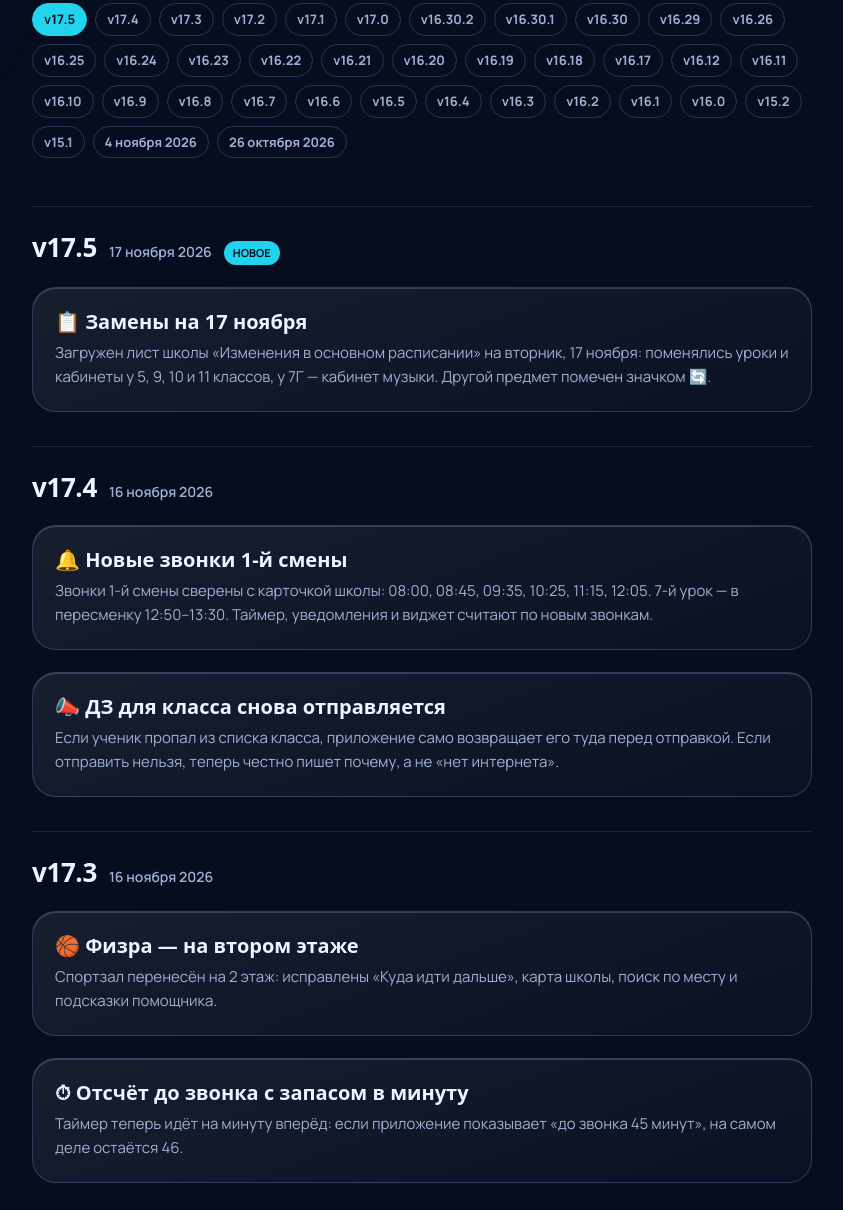
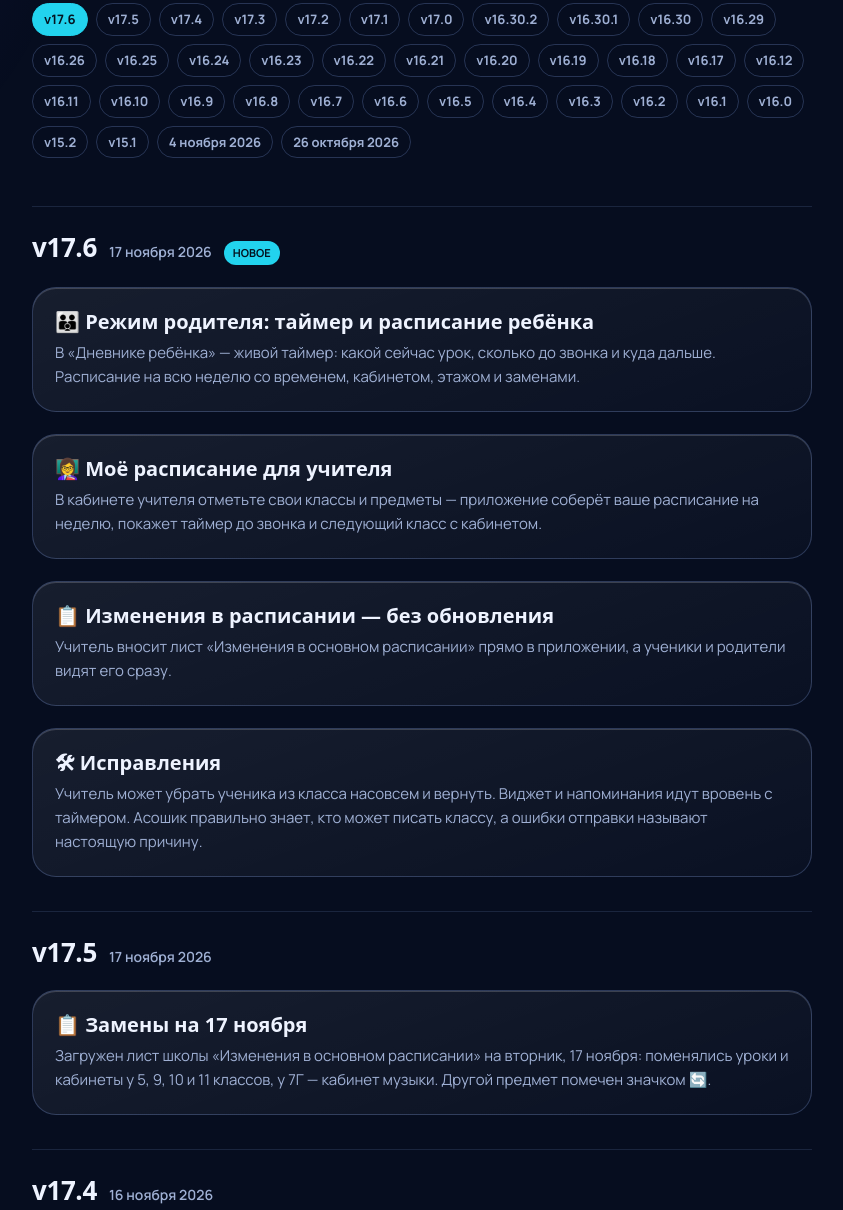
Before and after one commit to kafeevbogdan347-ui/asosh-timer-site, a plain HTML site: page updates/index.html in a window 1280 px wide. Shown: the part 337-1547 px from the top of the page, without its empty margins (218-1061 px from the left). Drawn offline with Linux system fonts and the light colour scheme; a web font is replaced by a local one.

Commit message:
Обновления: v17.6
Co-Authored-By: Claude Opus 5.5 <noreply@anthropic.com>
Claude-Session: https://claude.ai/code/session_01AqTnUSFQELoASavh24haQy

```diff
--- a/updates/index.html
+++ b/updates/index.html
@@ -65,7 +65,7 @@
       </a>
       <nav class="nav-links" aria-label="Разделы">
         <a href="../#features">Возможности</a>
-        <a href="#v17-5">Последнее</a>
+        <a href="#v17-6">Последнее</a>
         <a href="#history">История</a>
       </nav>
       <a class="btn btn-small" href="../#download">Установить</a>
@@ -77,10 +77,30 @@
       <div class="upd-hero">
         <h1>Обновления</h1>
         <p>Что нового в АСОШ Таймер — подробно о каждой версии: новые функции и все исправленные баги. В приложении это окно «Что нового» с кнопкой «Подробнее».</p>
-        <nav class="toc" aria-label="Версии"><a href="#v17-5">v17.5</a><a href="#v17-4">v17.4</a><a href="#v17-3">v17.3</a><a href="#v17-2">v17.2</a><a href="#v17-1">v17.1</a><a href="#v17-0">v17.0</a><a href="#v16-30.2">v16.30.2</a><a href="#v16-30.1">v16.30.1</a><a href="#v16-30">v16.30</a><a href="#v16-29">v16.29</a><a href="#v16-26">v16.26</a><a href="#v16-25">v16.25</a><a href="#v16-24">v16.24</a><a href="#v16-23">v16.23</a><a href="#v16-22">v16.22</a><a href="#v16-21">v16.21</a><a href="#v16-20">v16.20</a><a href="#v16-19">v16.19</a><a href="#v16-18">v16.18</a><a href="#v16-17">v16.17</a><a href="#v16-12">v16.12</a><a href="#v16-11">v16.11</a><a href="#v16-10">v16.10</a><a href="#v16-9">v16.9</a><a href="#v16-8">v16.8</a><a href="#v16-7">v16.7</a><a href="#v16-6">v16.6</a><a href="#v16-5">v16.5</a><a href="#v16-4">v16.4</a><a href="#v16-3">v16.3</a><a href="#v16-2">v16.2</a><a href="#v16-1">v16.1</a><a href="#v16-0">v16.0</a><a href="#v15-2">v15.2</a><a href="#v15-1">v15.1</a><a href="#4-ноября-2026">4 ноября 2026</a><a href="#26-октября-2026">26 октября 2026</a></nav>
+        <nav class="toc" aria-label="Версии"><a href="#v17-6">v17.6</a><a href="#v17-5">v17.5</a><a href="#v17-4">v17.4</a><a href="#v17-3">v17.3</a><a href="#v17-2">v17.2</a><a href="#v17-1">v17.1</a><a href="#v17-0">v17.0</a><a href="#v16-30.2">v16.30.2</a><a href="#v16-30.1">v16.30.1</a><a href="#v16-30">v16.30</a><a href="#v16-29">v16.29</a><a href="#v16-26">v16.26</a><a href="#v16-25">v16.25</a><a href="#v16-24">v16.24</a><a href="#v16-23">v16.23</a><a href="#v16-22">v16.22</a><a href="#v16-21">v16.21</a><a href="#v16-20">v16.20</a><a href="#v16-19">v16.19</a><a href="#v16-18">v16.18</a><a href="#v16-17">v16.17</a><a href="#v16-12">v16.12</a><a href="#v16-11">v16.11</a><a href="#v16-10">v16.10</a><a href="#v16-9">v16.9</a><a href="#v16-8">v16.8</a><a href="#v16-7">v16.7</a><a href="#v16-6">v16.6</a><a href="#v16-5">v16.5</a><a href="#v16-4">v16.4</a><a href="#v16-3">v16.3</a><a href="#v16-2">v16.2</a><a href="#v16-1">v16.1</a><a href="#v16-0">v16.0</a><a href="#v15-2">v15.2</a><a href="#v15-1">v15.1</a><a href="#4-ноября-2026">4 ноября 2026</a><a href="#26-октября-2026">26 октября 2026</a></nav>
       </div>
-<section class="rel" id="v17-5">
-        <div class="rel-head"><h2>v17.5</h2><span class="date">17 ноября 2026</span><span class="badge">НОВОЕ</span></div>
+<section class="rel" id="v17-6">
+        <div class="rel-head"><h2>v17.6</h2><span class="date">17 ноября 2026</span><span class="badge">НОВОЕ</span></div>
+        <div class="feature">
+          <h3>👪 Режим родителя: таймер и расписание ребёнка</h3>
+          <p>В «Дневнике ребёнка» — живой таймер: какой сейчас урок, сколько до звонка и куда дальше. Расписание на всю неделю со временем, кабинетом, этажом и заменами.</p>
+        </div>
+        <div class="feature">
+          <h3>👩‍🏫 Моё расписание для учителя</h3>
+          <p>В кабинете учителя отметьте свои классы и предметы — приложение соберёт ваше расписание на неделю, покажет таймер до звонка и следующий класс с кабинетом.</p>
+        </div>
+        <div class="feature">
+          <h3>📋 Изменения в расписании — без обновления</h3>
+          <p>Учитель вносит лист «Изменения в основном расписании» прямо в приложении, а ученики и родители видят его сразу.</p>
+        </div>
+        <div class="feature">
+          <h3>🛠 Исправления</h3>
+          <p>Учитель может убрать ученика из класса насовсем и вернуть. Виджет и напоминания идут вровень с таймером. Асошик правильно знает, кто может писать классу, а ошибки отправки называют настоящую причину.</p>
+        </div>
+      </section>
+
+      <section class="rel" id="v17-5">
+        <div class="rel-head"><h2>v17.5</h2><span class="date">17 ноября 2026</span></div>
         <div class="feature">
           <h3>📋 Замены на 17 ноября</h3>
           <p>Загружен лист школы «Изменения в основном расписании» на вторник, 17 ноября: поменялись уроки и кабинеты у 5, 9, 10 и 11 классов, у 7Г — кабинет музыки. Другой предмет помечен значком 🔄.</p>
```
